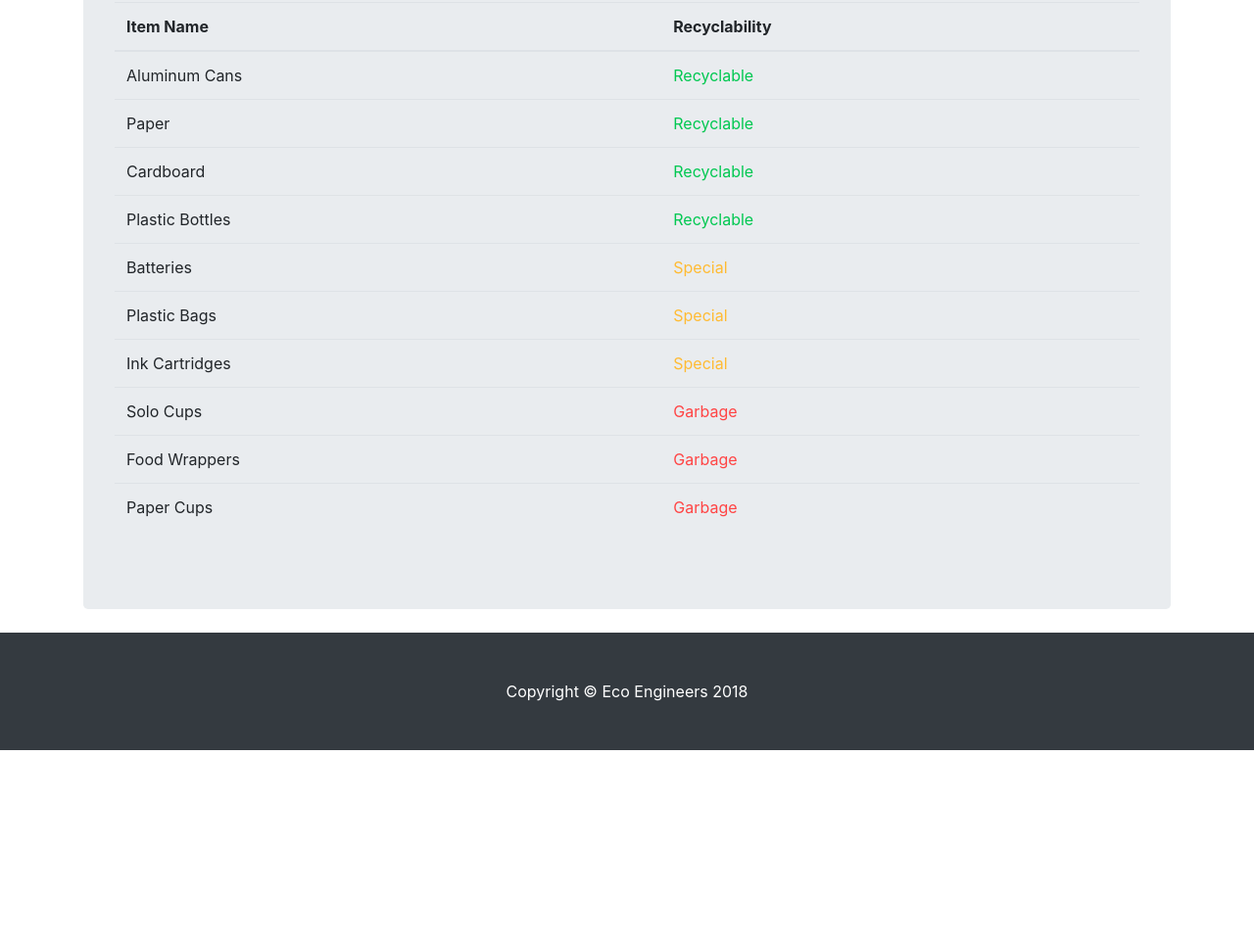
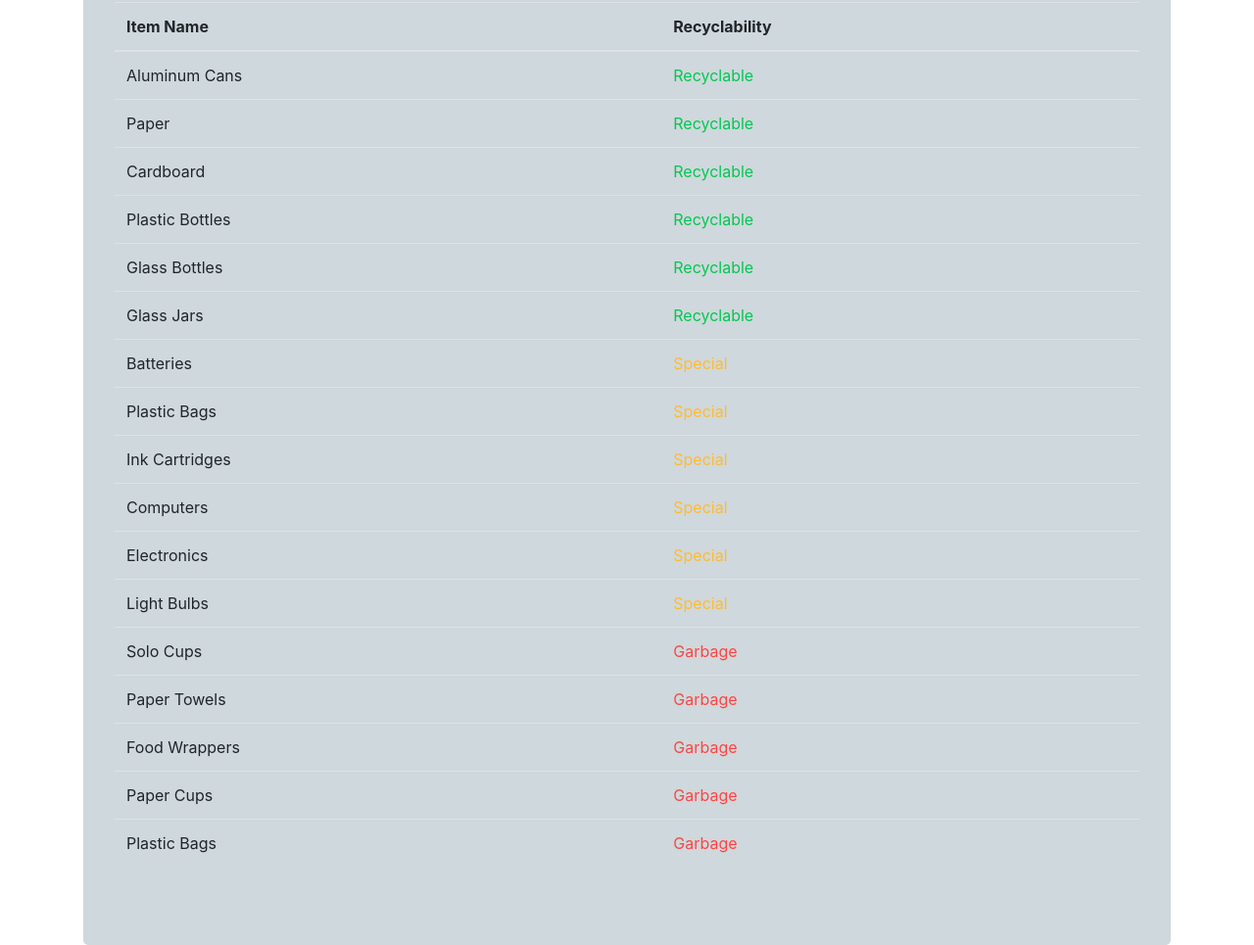
Before and after one commit to BenKalish42/EcoEngineers, a plain HTML site: page itemlist.html in a window 1280 px wide. Shown: the part 524-1489 px from the top of the page at 98% size. Before the commit the page ends 1290 px from the top, so only its background shows below. Drawn offline with nearby package versions, Linux system fonts and the light colour scheme.

Commit message:
added a few items to database and fixed jumbotron background color

```diff
--- a/css/heroic-features.css
+++ b/css/heroic-features.css
@@ -16,6 +16,10 @@ body {
 
 .card {
   height: 100%;
+}
+
+.jumbotron {
+  background-color: #cfd8dc!important;
 }
 
 .navbar {
--- a/scripts/itemsdata.js
+++ b/scripts/itemsdata.js
@@ -24,8 +24,24 @@ var items_data = [
 		"facts": "You cannot recycle dirty paper or cardboard. Making paper from recycled paper reduces the related contribution to air pollution by 95%. Recycling 1 ton of cardboard saves 46 gallons of oil."
 	},
 	{
-		"id": "bottle",
+		"id": "plasticbottle",
 		"name": "Plastic Bottles",
+		"recyclable": true,
+		"special": false,
+		"where": "Plastics 1-5 are recyclable in any of the blue recycling bins.",
+		"facts": "Only plastics 1-5 are recyclable: bottles, jugs, yogurt cups/tubs, 6-pack rings. Recycling one ton of plastic bottles saves the equivalent energy usage of a two person household for one year."
+	},
+	{
+		"id": "glassbottle",
+		"name": "Glass Bottles",
+		"recyclable": true,
+		"special": false,
+		"where": "Plastics 1-5 are recyclable in any of the blue recycling bins.",
+		"facts": "Only plastics 1-5 are recyclable: bottles, jugs, yogurt cups/tubs, 6-pack rings. Recycling one ton of plastic bottles saves the equivalent energy usage of a two person household for one year."
+	},
+	{
+		"id": "glassjar",
+		"name": "Glass Jars",
 		"recyclable": true,
 		"special": false,
 		"where": "Plastics 1-5 are recyclable in any of the blue recycling bins.",
@@ -56,12 +72,44 @@ var items_data = [
 		"facts": "Green House Gases emissions from manufacturing a single mono toner cartridge have been calculated to be approximately 4.8 kg CO2; per cartridge. This is for the cartridge only and excludes the toner inside. The Life Cycle Assessment of toner reveals that the GHG emissions are approximately 16 metric tons per 1 metric ton toner produced. On average a cartridge with a yield of 5000 pages contains 200 grams toner. This equals 3.2 kg CO2 emission per cartridge."
 	},
 	{
+		"id": "computer",
+		"name": "Computers",
+		"recyclable": false,
+		"special": true,
+		"where": "Computers, printers, and anything with a plug can be recycled through the eCycling program. Lab equipment is included in e-waste collections. Check out the Lab Equipment Disposal Guide for more information.",
+		"facts": "E-waste represents 2% of America's trash in landfills, but it equals 70% of overall toxic waste. 20 to 50 million metric tons of e-waste are disposed worldwide every year. Cell phones and other electronic items contain high amounts of precious metals like gold or silver."
+	},
+	{
+		"id": "electronic",
+		"name": "Electronics",
+		"recyclable": false,
+		"special": true,
+		"where": "Computers, printers, and anything with a plug can be recycled through the eCycling program. Lab equipment is included in e-waste collections. Check out the Lab Equipment Disposal Guide for more information.",
+		"facts": "E-waste represents 2% of America's trash in landfills, but it equals 70% of overall toxic waste. 20 to 50 million metric tons of e-waste are disposed worldwide every year. Cell phones and other electronic items contain high amounts of precious metals like gold or silver."
+	},
+	{
+		"id": "lightbulb",
+		"name": "Light Bulbs",
+		"recyclable": false,
+		"special": true,
+		"where": "Staff: Light bulbs are replaced by custodians and electricians who collect them for proper handling. If you have a spent lamp, please contact Facilities Management.\nStudents: Place light bulbs in a sealed bag and give them to Housekeeping staff for proper disposal.﻿",
+		"facts": "It is estimated that 670 million fluorescent light bulbs are placed into our environment annually in the United States alone. All of these light bulbs can potentially cause the release of as much as 4 tons of mercury each year into our environment."
+	},
+	{
 		"id": "solocup",
 		"name": "Solo Cups",
 		"recyclable": false,
 		"special": false,
 		"where": "Throw these out in any trash can.",
 		"facts": "Plastics will last forever because they are not biodegradable. Enough plastic is thrown away each year to circle the earth 4 times."
+	},
+	{
+		"id": "papertowel",
+		"name": "Paper Towels",
+		"recyclable": false,
+		"special": false,
+		"where": "Throw these out in any trash can.",
+		"facts": "Switching to reusable napkins will save you money over time and is much better for the environment."
 	},
 	{
 		"id": "foodwrapper",
@@ -79,4 +127,12 @@ var items_data = [
 		"where": "Throw these out in any trash can.",
 		"facts": "According to a study conducted by Starbucks and the Alliance for the Environmental Innovation (April 2000), each paper cup manufactured is responsible for 0.24 lbs of CO2 emissions."
 	},
+	{
+		"id": "plasticbag",
+		"name": "Plastic Bags",
+		"recyclable": false,
+		"special": false,
+		"where": "Throw these out in any trash can.",
+		"facts": "Each day the United States throws away enough trash to fill 63,000 garbage trucks. Almost 1/3 of the waste generated in the U.S. is packaging. Americans throw away 2.5 million plastic bottles every hour. Every year, Americans make enough plastic film to shrink-wrap the state of Texas."
+	},
 ]
```
